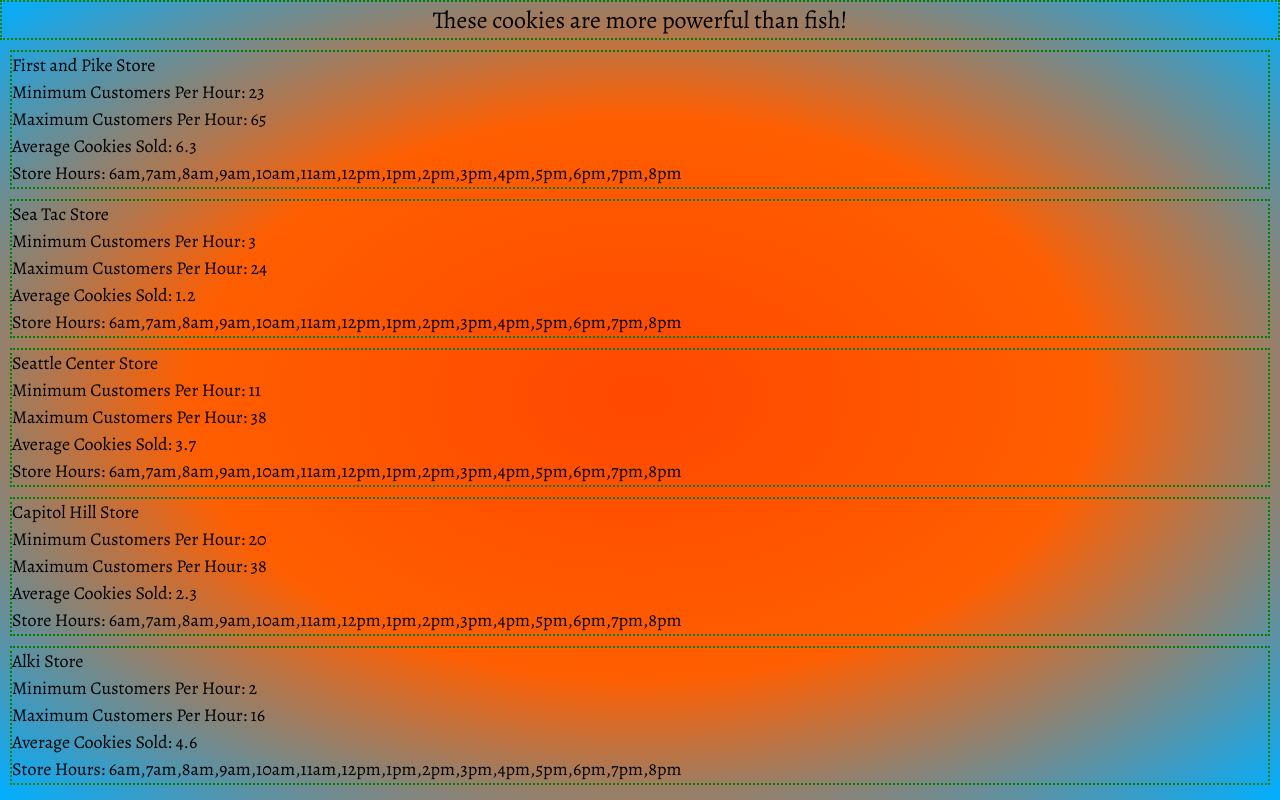
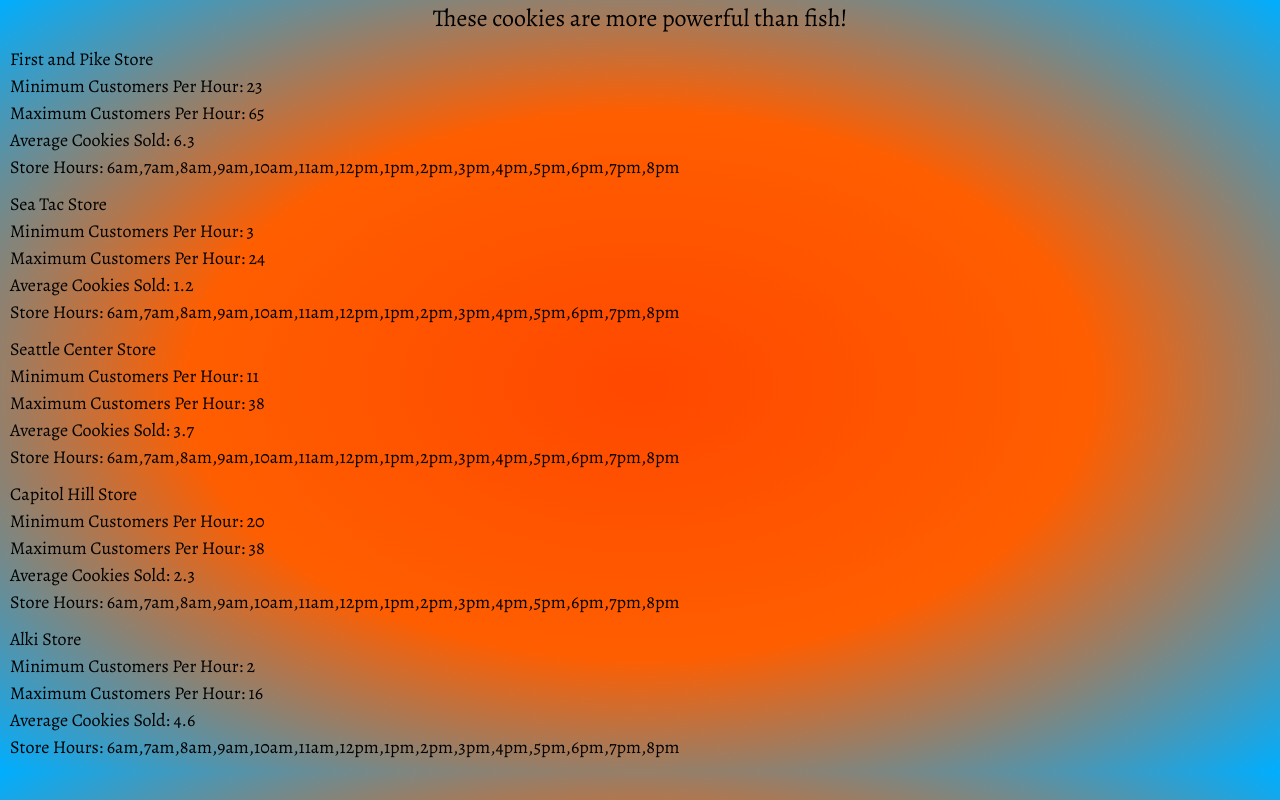
Before and after one commit to Smarf/salmon-cookies, a plain HTML site: page index.html in a window 1280 px wide. Drawn offline with nearby package versions, Linux system fonts and the light colour scheme.

Commit message:
removed dotted block element border

```diff
--- a/css/style.css
+++ b/css/style.css
@@ -15,12 +15,12 @@ body {
 h1 {
   font-size: 24px;
   text-align: center;
-  border: 2px dotted green;
+  /* border: 2px dotted green; */
 }
 
 .store {
   font-size: 18px;
   text-align: left;
-  border: 2px dotted green;
+  /* border: 2px dotted green; */
   margin: 10px;
 }
```
